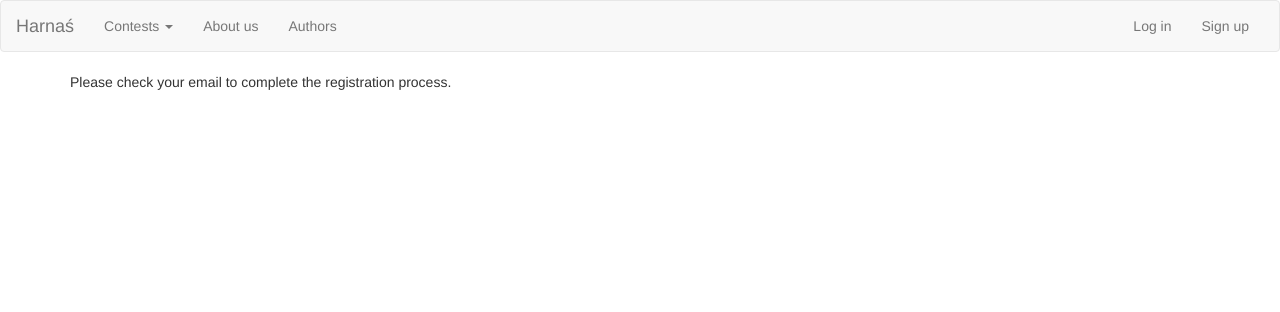
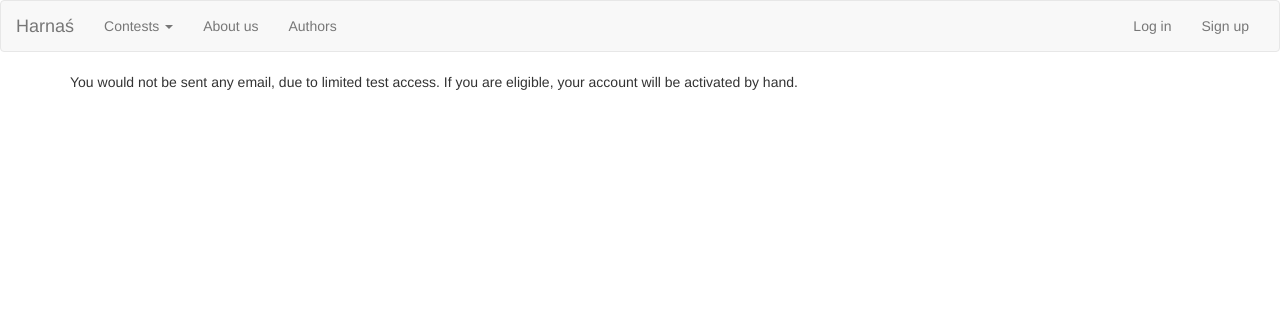
Before and after one commit to harnasproject/harnas, a Django app: template harnas/home/templates/registration/registration_complete.html in a window 1280 px wide. Shown: the top 312 px of the page. Run offline with Django 3.2, Linux system fonts and the light colour scheme; the template is opened without the code that fills it, so the values that code supplies are empty; some libraries are stand-ins or nearby versions.

Commit message:
Wrong block overriden in registration_success.

```diff
--- a/harnas/home/templates/registration/registration_complete.html
+++ b/harnas/home/templates/registration/registration_complete.html
@@ -1,10 +1,10 @@
 {% extends "registration/registration_base.html" %}
 {% load i18n %}
 
-{% block title %}{% trans "You would not be sent any email, due to limited test access. If you are eligible, your account will be activated by hand." %}{% endblock %}
+{% block title %}{% trans "Registration successful" %}{% endblock %}
 
 {% block content %}
-<p>{% trans "Please check your email to complete the registration process." %}</p>
+<p>{% trans "You would not be sent any email, due to limited test access. If you are eligible, your account will be activated by hand." %}</p>
 {% endblock %}
 
 
```
